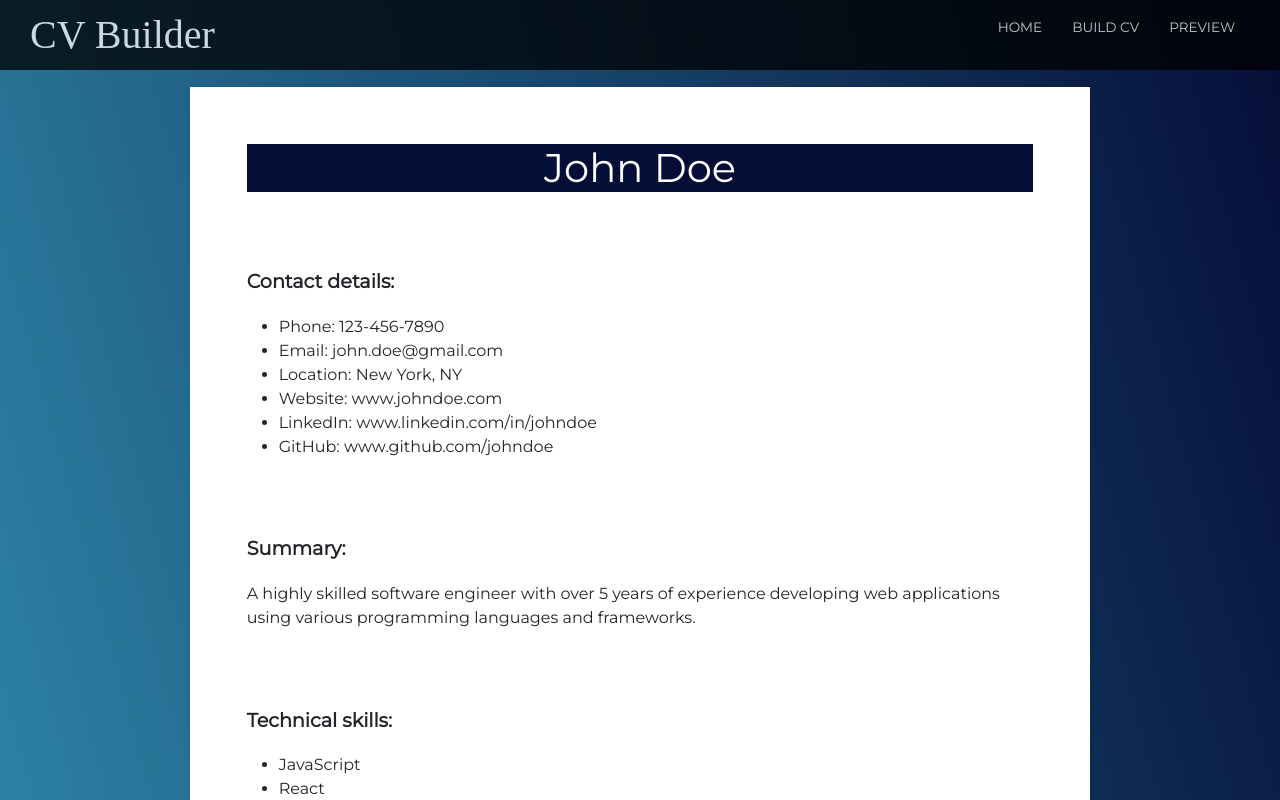
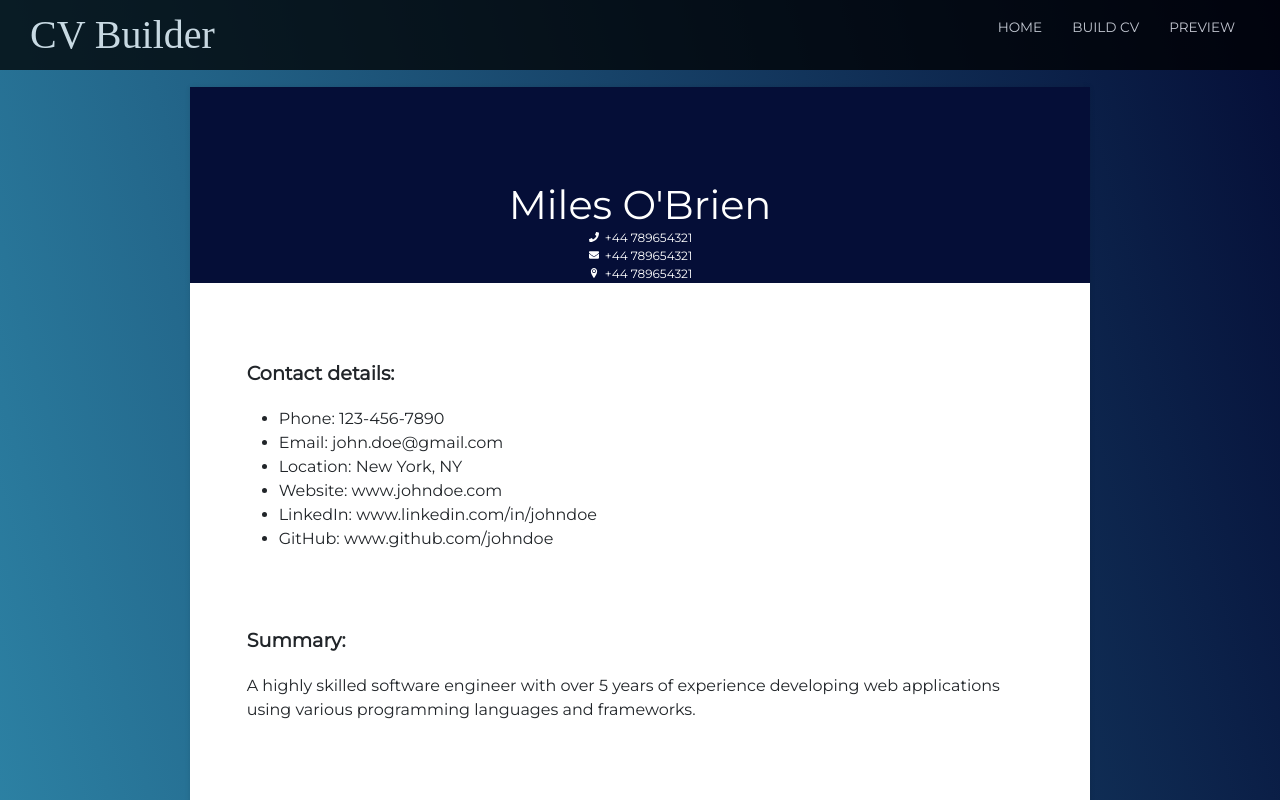
Before and after one commit to maijako/CV-generator, a React (Create React App) app: page /preview in a window 1280 px wide. Shown: the top 800 px of the page. Built offline with nearby package versions, Linux system fonts and the light colour scheme; a web font is replaced by a local one; what @react-pdf/renderer would draw is missing.

Commit message:
add location icons

```diff
--- a/src/cv_designs/designOne/CvOne.css
+++ b/src/cv_designs/designOne/CvOne.css
@@ -1,4 +1,3 @@
-
 body {
   font-family: Arial, sans-serif;
   margin: 0;
@@ -8,24 +7,51 @@ body {
 .container {
   max-width: 900px;
   margin-top: 2.3cm;
-  padding: 1.5cm;
+  /* padding-top: 1.5cm; */
+  padding-left: 0;
+  padding-right: 0;
   box-sizing: border-box;
   background-color: #fff;
   box-shadow: 0 0 5px rgba(0, 0, 0, 0.1);
 }
 
- header {
+header {
   background-color: #050e37;
- }
+
+}
+
 
 .candidateName {
-  text-align: center;
+  display: flex;
+  flex-direction: column;
+  justify-content: center;
+  align-items: center;
+  position: relative;
+}
+
+.header__icon {
+  margin-right: 5px;
+  color: white;
+  padding-bottom: 2px;
+}
+
+.contact__details {
+  margin: 0;
+  color: white;
+  font-size: 12px;
+  display: flex;
+  align-items: center;
 }
 
 .candidateName h1 {
-  margin-top: 0;
+  margin: 0;
   color: var(--primary-white);
+  padding-top: 2.5cm;
 }
+
+
+
+
 
 h2 {
   font-size: 1em;
@@ -33,6 +59,8 @@ h2 {
 
 .section {
   margin-top: 2cm;
+  margin-left: 1.5cm;
+  margin-right: 1.5cm;
 }
 
 .section-header {
--- a/src/cv_designs/designOne/MainSectionOne.js
+++ b/src/cv_designs/designOne/MainSectionOne.js
@@ -1,12 +1,23 @@
 import React from "react";
-import { FaGithub } from "react-icons/fa";
+import { FaPhone } from "react-icons/fa";
+import { FaEnvelope } from "react-icons/fa";
+import { ImLocation2 } from "react-icons/im";
 
 
 function MainSectionOne() {
   return (
     <>
       <header className="candidateName">
-        <h1>John Doe</h1>
+        <h1>Miles O'Brien</h1>
+        <p className="contact__details">
+          <FaPhone className="header__icon" /> +44 789654321
+        </p>
+        <p className="contact__details">
+          <FaEnvelope className="header__icon" /> +44 789654321
+        </p>
+        <p className="contact__details">
+          <ImLocation2 className="header__icon" /> +44 789654321
+        </p>
       </header>
 
       <div class="section">
```
